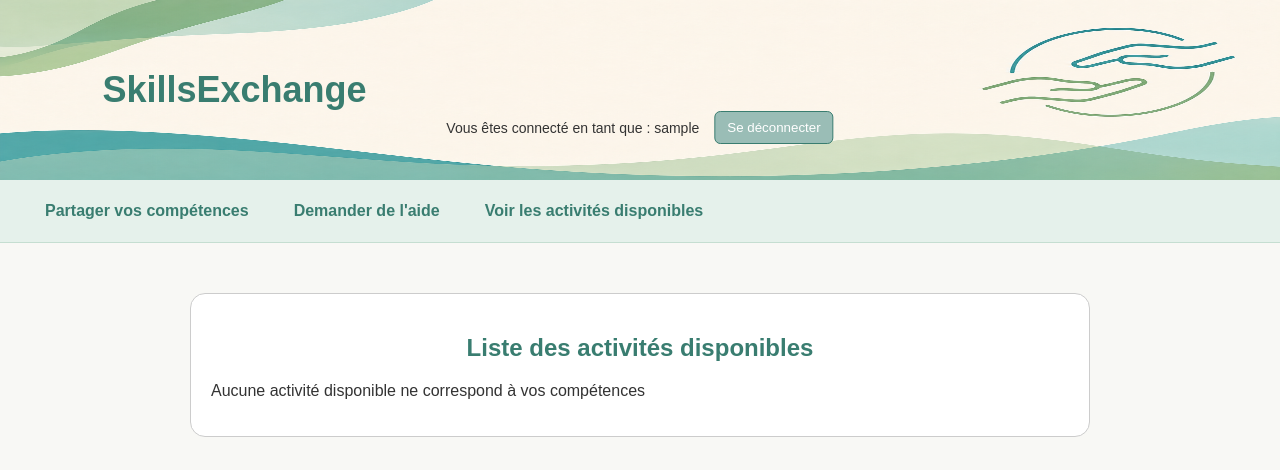
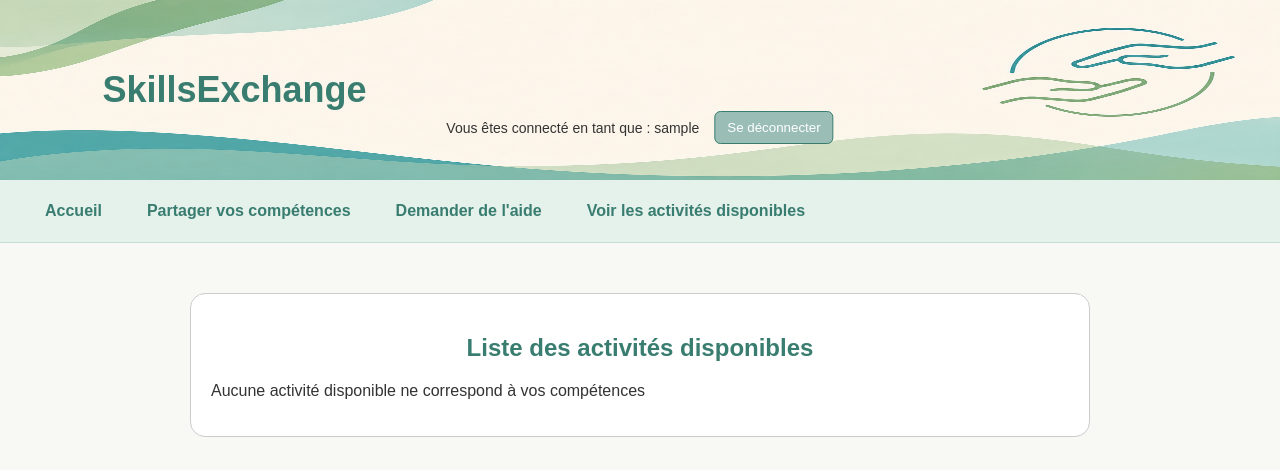
Before and after one commit to alfaro-b/Eval_Web_Python, a Django app: page /skillsApp/activities_available/ in a window 1280 px wide. Shown: the top 470 px of the page. Run offline with Django 5.2, Linux system fonts and the light colour scheme; the visitor is signed in with stand-in values (Sample User, id 1); data that the repository does not hold is empty.

Commit message:
Ajout dans la barre de navigation bouton Accueil

```diff
--- a/templates/base.html
+++ b/templates/base.html
@@ -36,6 +36,7 @@
 
     {% if user.is_authenticated %}
     <nav>
+        <a href="{% url 'skillsApp:index' %}">Accueil</a>
         <a href="{% url 'skillsApp:choose_skill' %}">Partager vos compétences</a>
         <a href="{% url 'skillsApp:create_activity' %}">Demander de l'aide</a>
         <a href="{% url 'skillsApp:activities_available' %}">Voir les activités disponibles</a>
```
